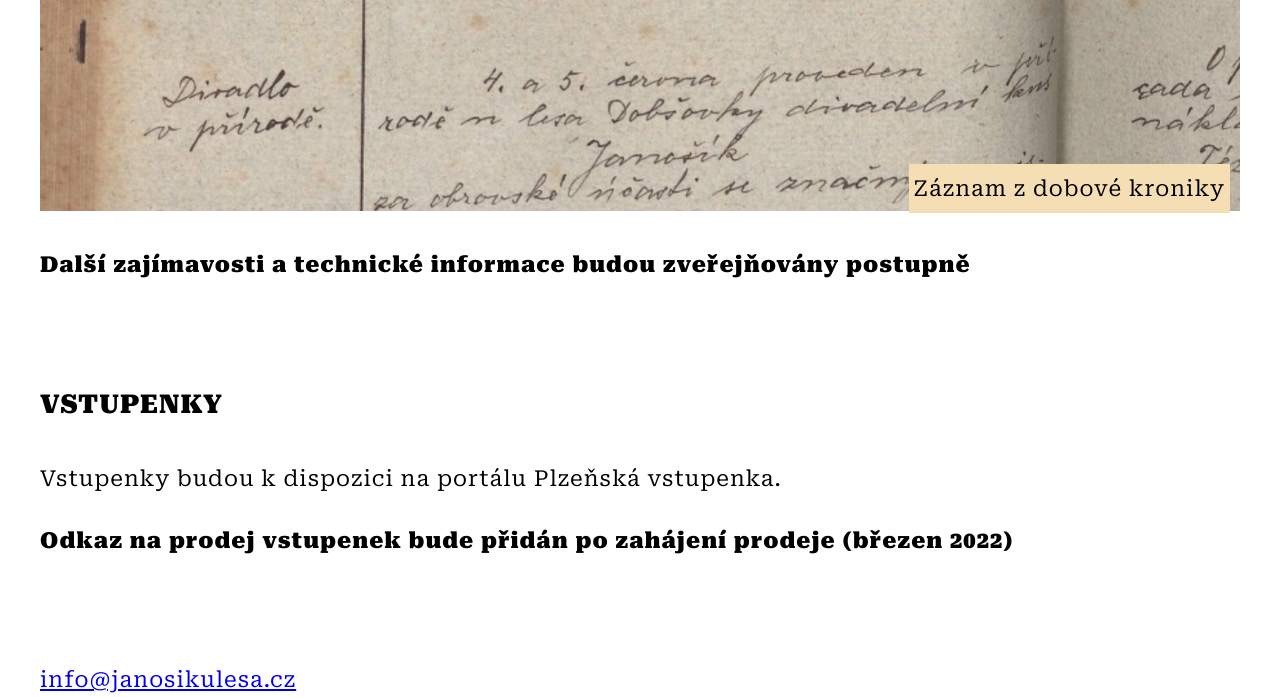
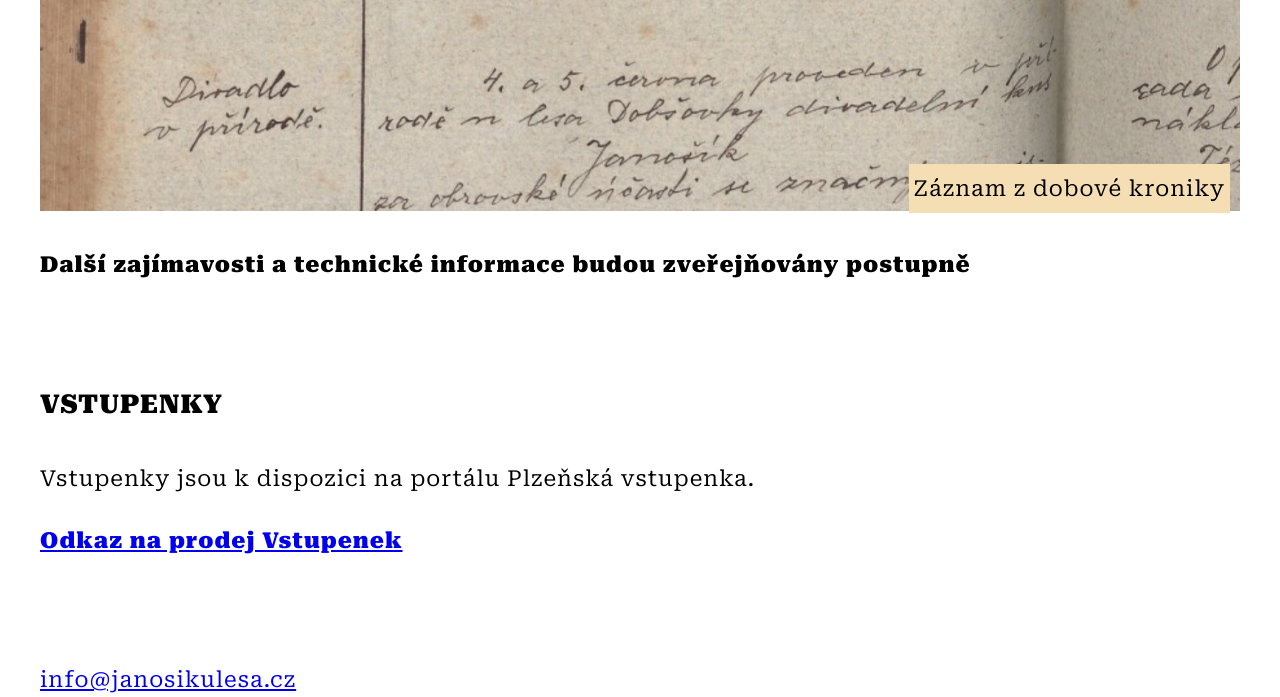
Before and after one commit to tomas-zeman/janosik, a plain HTML site: page index.html in a window 1280 px wide. Shown: the part 1948-2645 px from the top of the page. Drawn offline with Linux system fonts and the light colour scheme.

Commit message:
Update index.html
add link

```diff
--- a/index.html
+++ b/index.html
@@ -259,10 +259,10 @@
         <div class="tickets__description">
             <h4>Vstupenky</h4>
             <p>
-                Vstupenky budou k dispozici na portálu Plzeňská vstupenka.
+                Vstupenky jsou k dispozici na portálu Plzeňská vstupenka.
             </p>
             <p>
-                <strong>Odkaz na prodej vstupenek bude přidán po zahájení prodeje (březen 2022)</strong>
+                <strong><a href="https://www.plzenskavstupenka.cz/cs/akce/22927-divadelni-hra-se-zpevy" target="_blank">Odkaz na prodej Vstupenek</a></strong>
             </p>
 
         </div>
```
